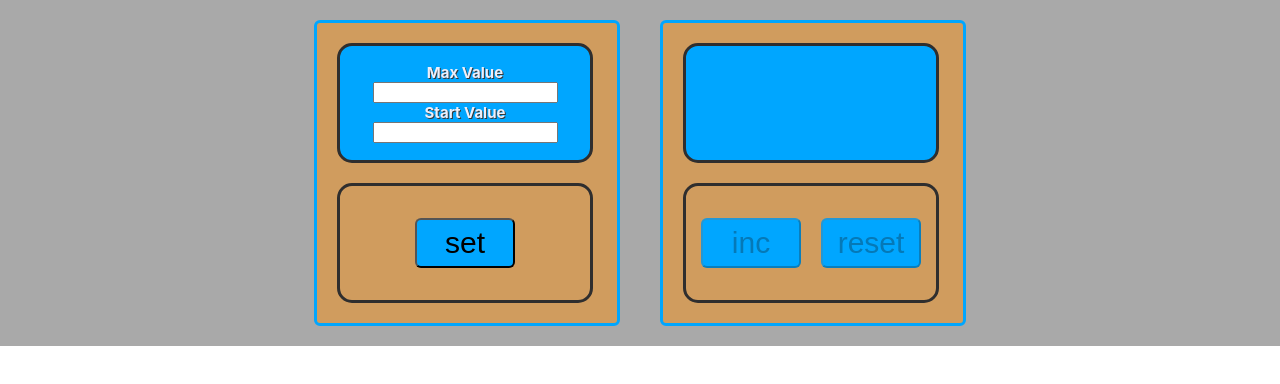
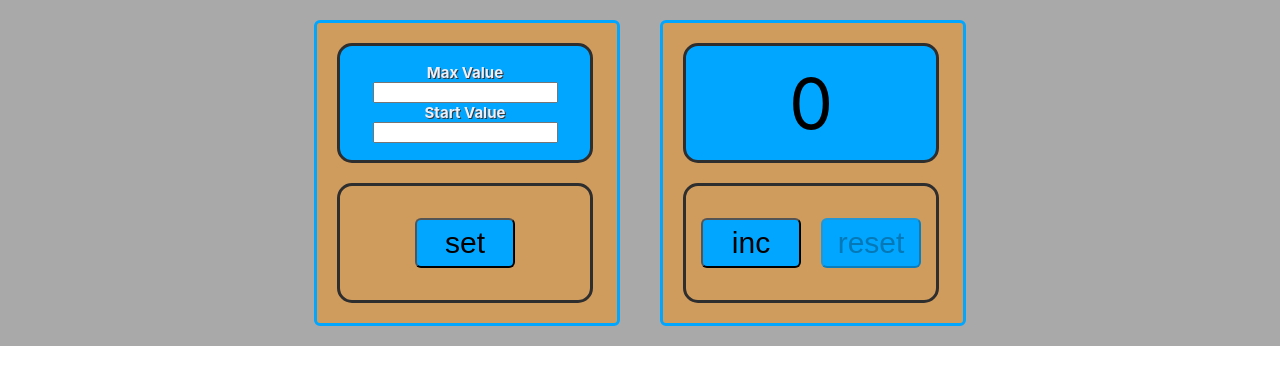
Before and after one commit to Ciahaka/counter_2, a React (Create React App) app: page / in a window 1280 px wide. Shown: the top 384 px of the page. Built offline with nearby package versions, Linux system fonts and the light colour scheme.

Commit message:
finish day

```diff
--- a/src/App.tsx
+++ b/src/App.tsx
@@ -1,14 +1,33 @@
-import React from 'react';
-
+import React, {useState} from 'react';
 import './App.css';
 import {SeterCounter} from './components/seter counter/SeterCounter';
 import {Counter} from './components/counter/Counter';
 
 function App() {
+  const [counter, setCounter] = useState<number>(0)
+  let startValue = 0
+  let maxValue = 5
+
+
+  const incFunkHandler = () => maxValue ? setCounter(counter + 1) : ''
+  const resetFuncHandler = () => setCounter(0)
+
+
   return (
     <div className="App">
-      <SeterCounter/>
-      <Counter/>
+      <SeterCounter
+        setCallback={() => {
+          alert('set')
+        }}
+      />
+      <Counter
+        number={counter}
+        startValue={0}
+        maxValue={5}
+        disabled={false}
+        incHandler={incFunkHandler}
+        resetHandler={resetFuncHandler}
+      />
     </div>
   );
 }
--- a/src/components/seter counter/SeterCounter.tsx
+++ b/src/components/seter counter/SeterCounter.tsx
@@ -3,10 +3,11 @@ import {SuperButton} from '../super button/SuperButton';
 import s from '../counter/Counter.module.css'
 
 export type SeterPropsType={
-
+  setCallback:()=>void
 }
 
 export const SeterCounter = (props:SeterPropsType) => {
+
   return (
     <div className={s.count}>
       <div className={`${s.number} ${s.input}`}>
@@ -15,7 +16,10 @@ export const SeterCounter = (props:SeterPropsType) => {
       </div>
 
       <div className={s.buttons}>
-        <SuperButton name={'set'} callback={()=>{}} disabled={false}/>
+        <SuperButton
+          name={'set'}
+          callback={props.setCallback}
+          disabled={false}/>
       </div>
 
     </div>
```
